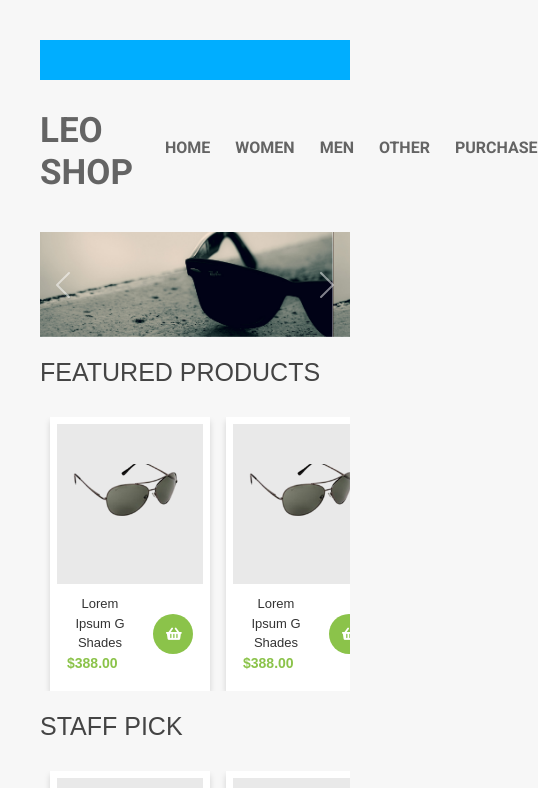
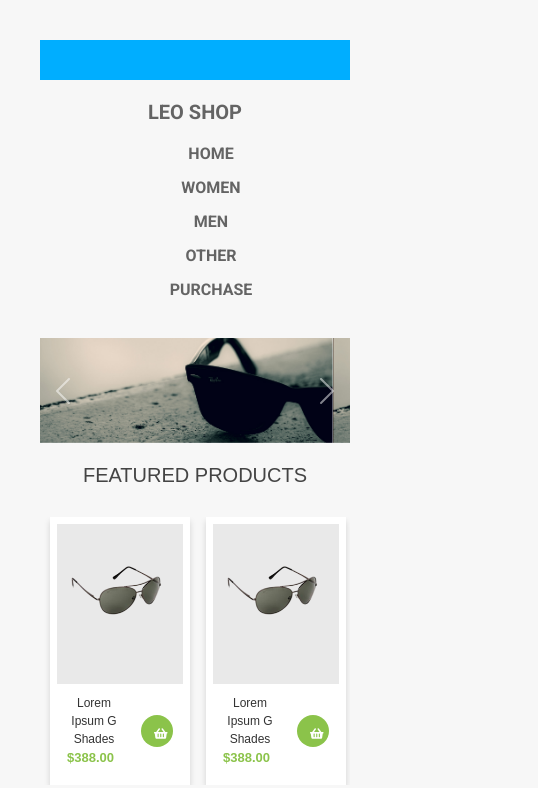
Before and after one commit to Zeephir-dot/DZ1, a plain HTML site: page index.html in a window 390 px wide. Shown: the top 788 px of the page, 538 px wide, since content can reach past the window. Drawn offline with Linux system fonts and the light colour scheme.

Commit message:
Add files via upload

```diff
--- a/CSS/style.css
+++ b/CSS/style.css
@@ -183,3 +183,50 @@ body {
     font-size: 14px;
   }
 }
+@media (max-width: 768px) {
+  .carousel nav {
+    flex-direction: column;
+    gap: 10px;
+    padding: 20px 0;
+  }
+
+  .carousel nav h1 {
+    font-size: 24px;
+    text-align: center;
+  }
+
+  .carousel nav ul {
+    flex-direction: column;
+    align-items: center;
+    gap: 10px;
+  }
+}
+@media (max-width: 768px) {
+  .featured-products h2 {
+    text-align: center;
+    font-size: 20px;
+  }
+}
+@media (max-width: 480px) {
+  .product-box {
+    width: 140px;
+    min-width: 140px;
+  }
+
+  .product-name {
+    font-size: 12px;
+  }
+
+  .price {
+    font-size: 13px;
+  }
+
+  .cart-icon {
+    width: 32px;
+    height: 32px;
+    font-size: 12px;
+  }
+}
+.carousel nav h1 {
+  font-size: clamp(20px, 5vw, 35px);
+}
```
